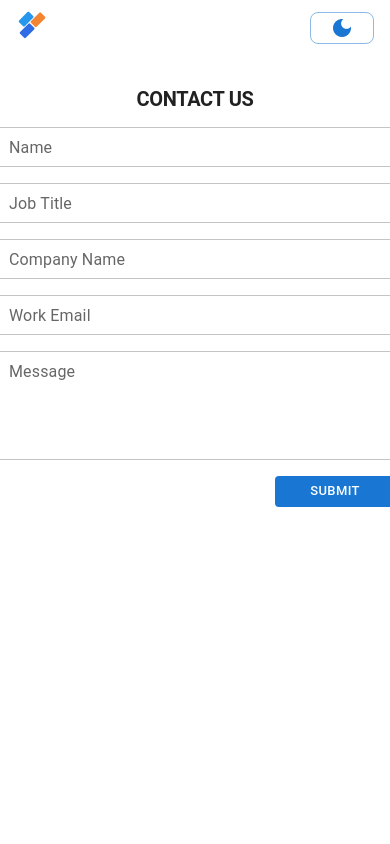
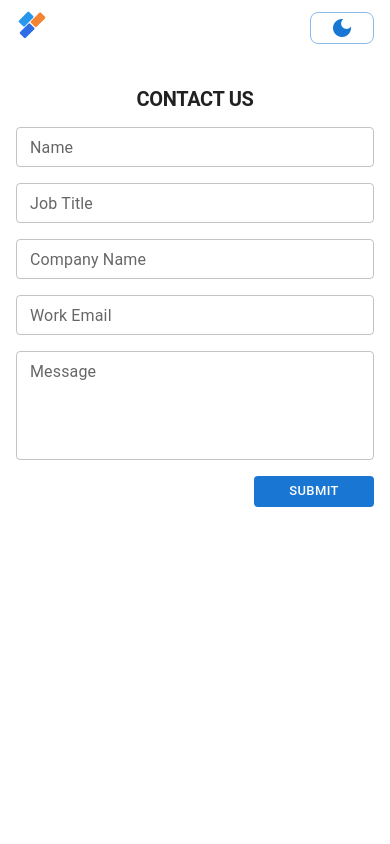
Before and after one commit to corpulent/website, a Next.js app: page /contact in a window 390 px wide. Shown: the top 844 px of the page. Built offline with nearby package versions, Linux system fonts and the light colour scheme; no server answers.

Commit message:
fix: fixed responsiveness of contact form

```diff
--- a/pages/contact.tsx
+++ b/pages/contact.tsx
@@ -26,6 +26,10 @@ const Form = styled("form")`
   width: 400px;
   margin-top: ${({ theme }) => theme.spacing(2)};
   row-gap: ${({ theme }) => theme.spacing(2)};
+
+  ${({ theme }) => theme.breakpoints.down("md")} {
+    width: 100%;
+  }
 `;
 
 const FormTitle = styled(Typography)`
```
